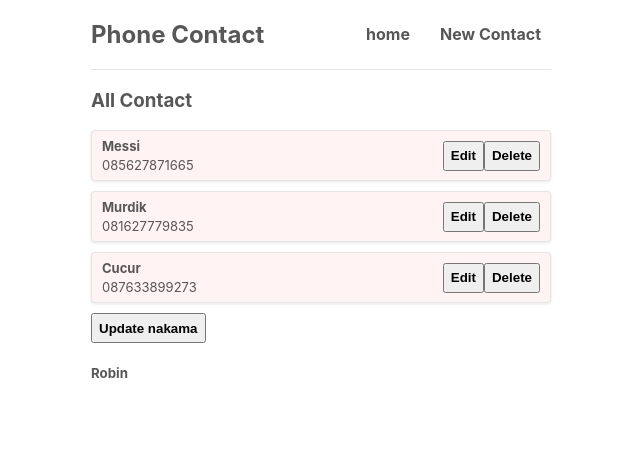
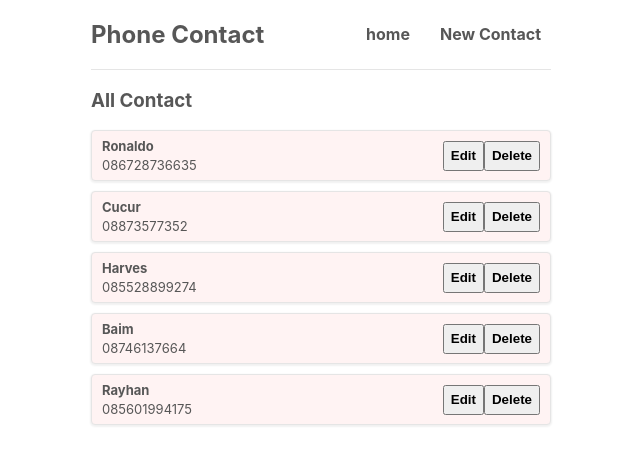
Before and after one commit to rayhananlovan/learnReact, a React (Create React App) app: page / in a window 1280 px wide. Shown: the top 464 px of the page, without its empty margins (319-959 px from the left). Built offline with nearby package versions, Linux system fonts and the light colour scheme; data requests are answered from the project's data file.

Commit message:
usehistory

```diff
--- a/database/contact.json
+++ b/database/contact.json
@@ -16,22 +16,17 @@
       "number": "085528899274"
     },
     {
-      "id": 3,
-      "name": "Harves2",
-      "number": "085528899274"
-    },
-    {
-      "name": "wqd332",
-      "number": "32",
+      "name": "Baim",
+      "number": "08746137664",
       "id": 4
     },
     {
-      "name": "dfdf",
-      "number": "3434",
+      "name": "Rayhan",
+      "number": "085601994175",
       "id": 5
     }
   ],
-  "person": [
+  "contact": [
     {
       "id": 1,
       "name": "Ronaldo",
@@ -48,24 +43,9 @@
       "number": "085528899274"
     },
     {
-      "id": 3,
-      "name": "Harves2",
-      "number": "085528899274"
-    },
-    {
-      "name": "wqd332",
-      "number": "32",
+      "name": "Rayhan",
+      "number": "085601994175",
       "id": 4
-    },
-    {
-      "name": "dfdf",
-      "number": "3434",
-      "id": 5
-    },
-    {
-      "name": "sdsd",
-      "number": "232",
-      "id": 6
     }
   ]
 }
--- a/src/App.js
+++ b/src/App.js
@@ -9,7 +9,7 @@ function App() {
       <Navbar />
       <BrowserRouter>
         <Routes>
-          <Route path="/" element={<Home />} />
+          <Route exact path="/" element={<Home />} />
           <Route path="/create" element={<Create />} />
         </Routes>
       </BrowserRouter>
--- a/src/ContactList.js
+++ b/src/ContactList.js
@@ -1,4 +1,10 @@
+import Api from "./api/contact-api";
 const ContactList = ({ contacts, title, onDelete }) => {
+  const handleDeleteContact = (id) => {
+    Api.delete("/contacts/" + id).then(() => {
+      onDelete();
+    });
+  };
   return (
     <div className="contact-list">
       <h3>{title}</h3>
@@ -11,7 +17,7 @@ const ContactList = ({ contacts, title, onDelete }) => {
           <div className="contact-actions">
             <button className="button-primary">Edit</button>
             <button
-              onClick={() => onDelete(contact.id)}
+              onClick={() => handleDeleteContact(contact.id)}
               className="button-danger"
             >
               Delete
--- a/src/Home.js
+++ b/src/Home.js
@@ -1,37 +1,39 @@
 import { useEffect, useState } from "react";
 import ContactList from "./ContactList";
+import Api from "./api/contact-api";
 const Home = () => {
-  const [contacts, setContacts] = useState([
-    { id: 1, name: "Messi", number: "085627871665" },
-    { id: 2, name: "Murdik", number: "081627779835" },
-    { id: 3, name: "Cucur", number: "087633899273" },
-  ]);
+  const [contacts, setContacts] = useState(null);
+  const [error, setError] = useState(null);
+  const [loading, setLoading] = useState(true);
 
-  const handleDelete = (id) => {
-    const filteredContacts = contacts.filter((contact) => contact.id !== id);
-    setContacts(filteredContacts);
+  const fetchContact = () => {
+    Api.get("/contacts")
+      .then((res) => {
+        setContacts(res.data);
+      })
+      .catch((err) => {
+        setError(err.message);
+      })
+      .finally(() => {
+        setLoading(false);
+      });
   };
 
-  const [nakama, setNakama] = useState("Robin");
-
-  console.log("Component is rendered");
-
   useEffect(() => {
-    console.log("useEffect1 is called");
-  }, [contacts]);
-  useEffect(() => {
-    console.log("useEffect2 is called");
-  }, [nakama]);
+    fetchContact();
+  }, []);
 
   return (
     <div className="home">
-      <ContactList
-        contacts={contacts}
-        title="All Contact"
-        onDelete={handleDelete}
-      />
-      <button onClick={() => setNakama("Frank")}>Update nakama</button>
-      <h5>{nakama}</h5>
+      {loading && <div>Loading...</div>}
+      {error && <div>{error}</div>}
+      {contacts && (
+        <ContactList
+          contacts={contacts}
+          title="All Contact"
+          onDelete={fetchContact}
+        />
+      )}
     </div>
   );
 };
--- a/src/create.js
+++ b/src/create.js
@@ -1,14 +1,20 @@
 import { useState } from "react";
+import { useNavigate } from "react-router-dom";
 import Api from "./api/contact-api";
 const Create = () => {
+  const History = useNavigate();
   const [name, setName] = useState("");
   const [number, setNumber] = useState("");
+  const [loading, setLoading] = useState(false);
 
   const handleSubmit = (e) => {
     e.preventDefault();
     const contact = { name, number };
-    Api.post("/person", contact).then((response) => {
-      console.log(response);
+    setLoading(true);
+
+    Api.post("/contacts", contact).then(() => {
+      setLoading(false);
+      History(-1);
     });
   };
   return (
@@ -34,11 +40,15 @@ const Create = () => {
           />
         </div>
         <div className="btn-group">
-          <button type="button" className="btn btn-danger">
+          <button
+            type="button"
+            className="btn btn-danger"
+            onClick={() => History(-1)}
+          >
             Cancel
           </button>
           <button type="Submit" className="btn btn-primary">
-            Submit
+            {loading ? "submitting" : "submit"}
           </button>
         </div>
       </form>
```
